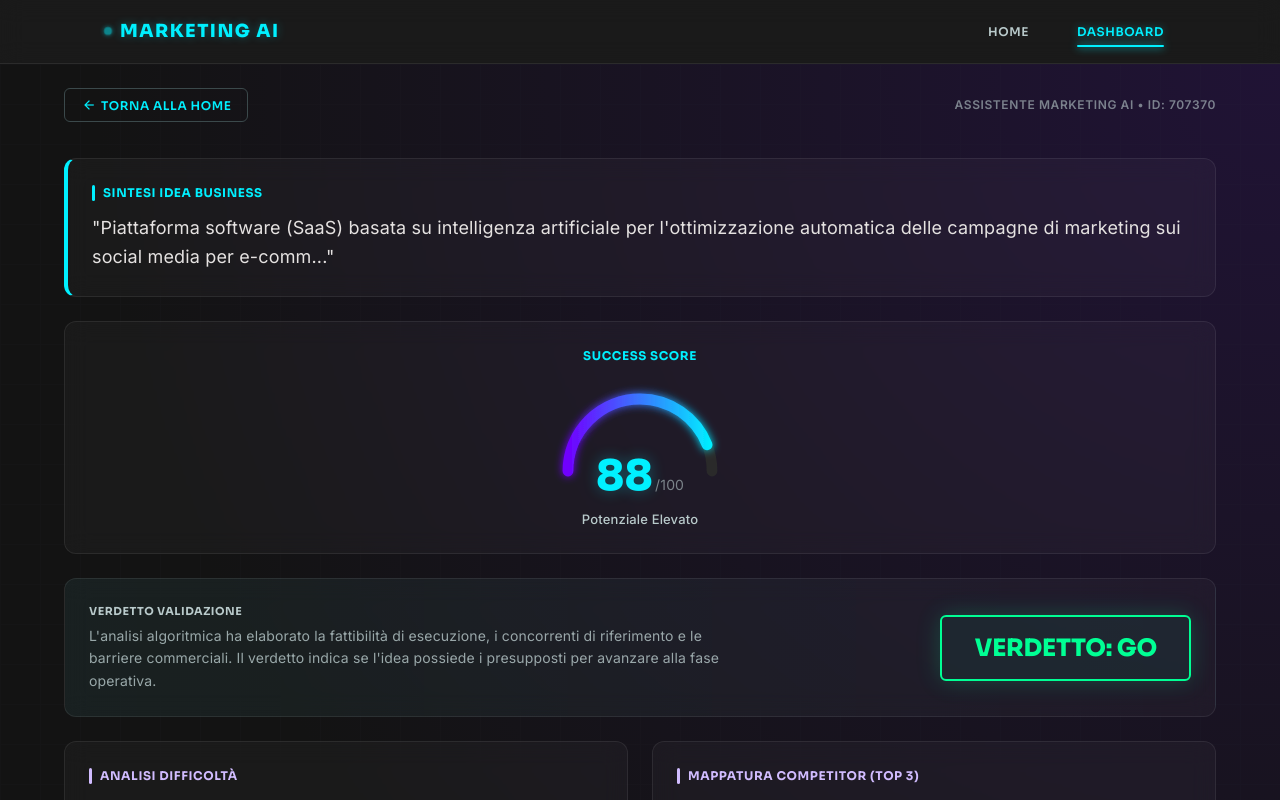
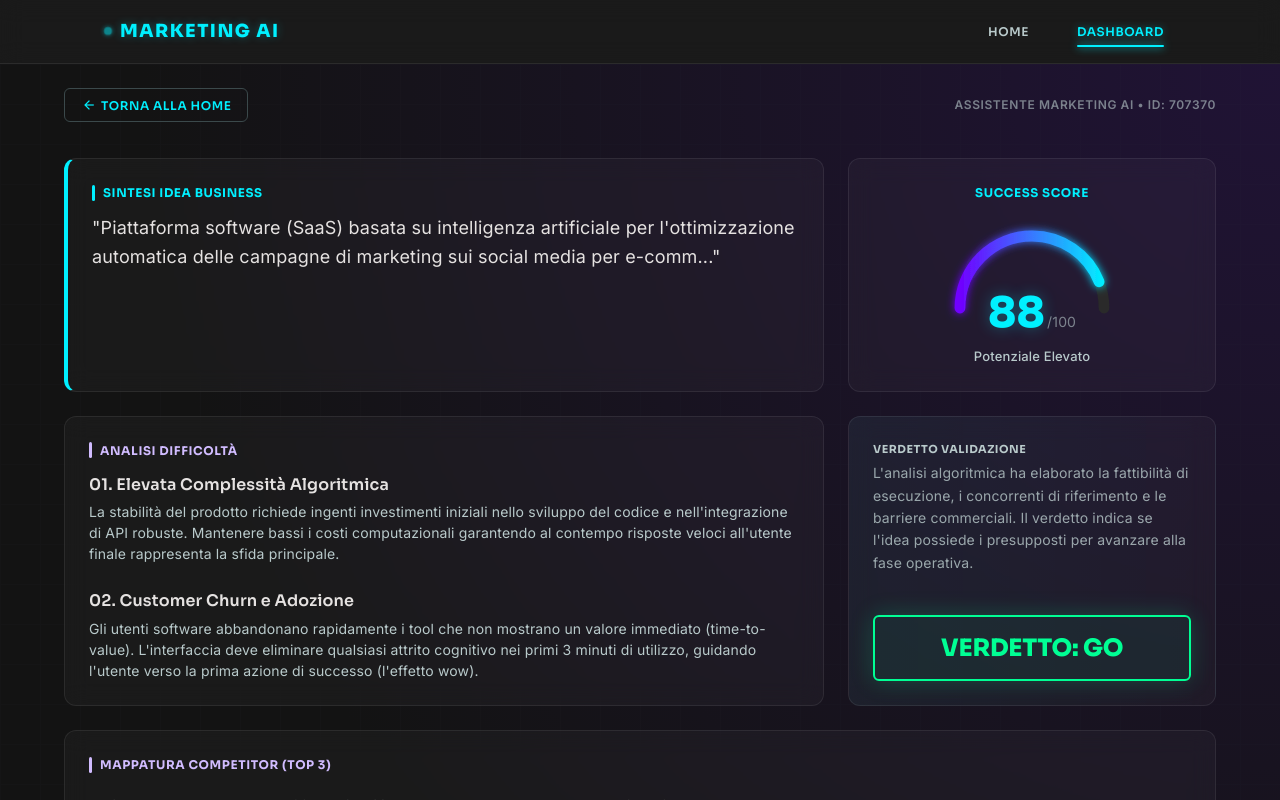
Before and after one commit to damianisilvia/Saas_react_SD, a React (Vite) app: page /dashboard in a window 1280 px wide. Shown: the top 800 px of the page. Built offline with nearby package versions, Linux system fonts and the light colour scheme.

Commit message:
feat: implement responsive layout styles and initial DashboardPage component structure

```diff
--- a/src/components/DashboardPage.jsx
+++ b/src/components/DashboardPage.jsx
@@ -209,21 +209,7 @@ export default function DashboardPage() {
             </div>
           </section>
 
-          {/* CARD 3: VERDETTO (GO / NO GO) */}
-          <section className="bento-card glass-panel card-verdict">
-            <div className="verdict-info">
-              <h2 className="verdict-title">Verdetto Validazione</h2>
-              <p className="verdict-desc">
-                {dashboardData.verdettoValidazione.description}
-              </p>
-            </div>
-            {/* Applica una classe CSS dinamica in base al fatto che sia 'GO' o meno */}
-            <div className={`verdict-badge ${dashboardData.verdettoValidazione.status === 'GO' ? 'verdict-go' : 'verdict-nogo'}`}>
-              Verdetto: {dashboardData.verdettoValidazione.status}
-            </div>
-          </section>
-
-          {/* CARD 4: ANALISI DIFFICOLTÀ (Ciclo Render) */}
+          {/* CARD 3: ANALISI DIFFICOLTÀ (Ciclo Render) */}
           <section className="bento-card glass-panel card-difficolta">
             <div className="card-title-row">
               <span className="card-indicator card-indicator-secondary" />
@@ -240,6 +226,20 @@ export default function DashboardPage() {
                   <p className="diff-paragraph-text">{diff.description}</p>
                 </div>
               ))}
+            </div>
+          </section>
+
+          {/* CARD 4: VERDETTO (GO / NO GO) */}
+          <section className="bento-card glass-panel card-verdict">
+            <div className="verdict-info">
+              <h2 className="verdict-title">Verdetto Validazione</h2>
+              <p className="verdict-desc">
+                {dashboardData.verdettoValidazione.description}
+              </p>
+            </div>
+            {/* Applica una classe CSS dinamica in base al fatto che sia 'GO' o meno */}
+            <div className={`verdict-badge ${dashboardData.verdettoValidazione.status === 'GO' ? 'verdict-go' : 'verdict-nogo'}`}>
+              Verdetto: {dashboardData.verdettoValidazione.status}
             </div>
           </section>
 
--- a/src/styles/Layout.css
+++ b/src/styles/Layout.css
@@ -252,18 +252,6 @@
   .dashboard-container {
     padding: var(--spacing-md) var(--margin-desktop) var(--spacing-xl);
   }
-  .card-sintesi {
-    grid-column: span 5;
-  }
-  .card-score {
-    grid-column: span 3;
-  }
-  .card-verdict {
-    grid-column: span 4;
-    flex-direction: column;
-    justify-content: space-between;
-    align-items: stretch;
-  }
 }
 
 /* Breakpoint: Tablet & Desktop (min-width: 768px) */
@@ -282,24 +270,25 @@
     grid-template-columns: repeat(12, 1fr);
   }
   .card-sintesi {
-    grid-column: span 12;
+    grid-column: span 8;
   }
   .sintesi-text {
     font-size: 18px;
   }
   .card-score {
-    grid-column: span 12;
+    grid-column: span 4;
   }
   .card-verdict {
-    grid-column: span 12;
-    flex-direction: row;
-    align-items: center;
+    grid-column: span 4;
+    flex-direction: column;
+    justify-content: space-between;
+    align-items: stretch;
   }
   .card-difficolta {
-    grid-column: span 6;
+    grid-column: span 8;
   }
   .card-competitors {
-    grid-column: span 6;
+    grid-column: span 12;
   }
   .personas-grid {
     grid-template-columns: repeat(3, 1fr);
```
